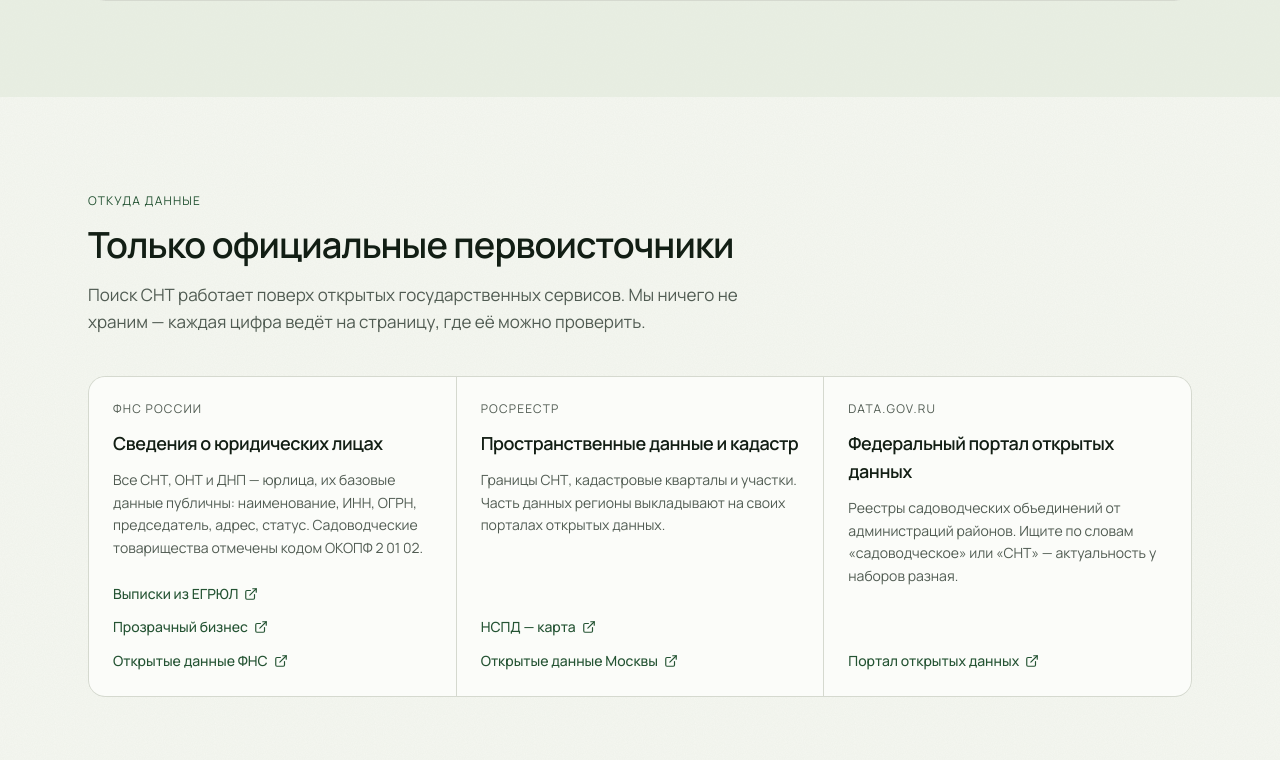
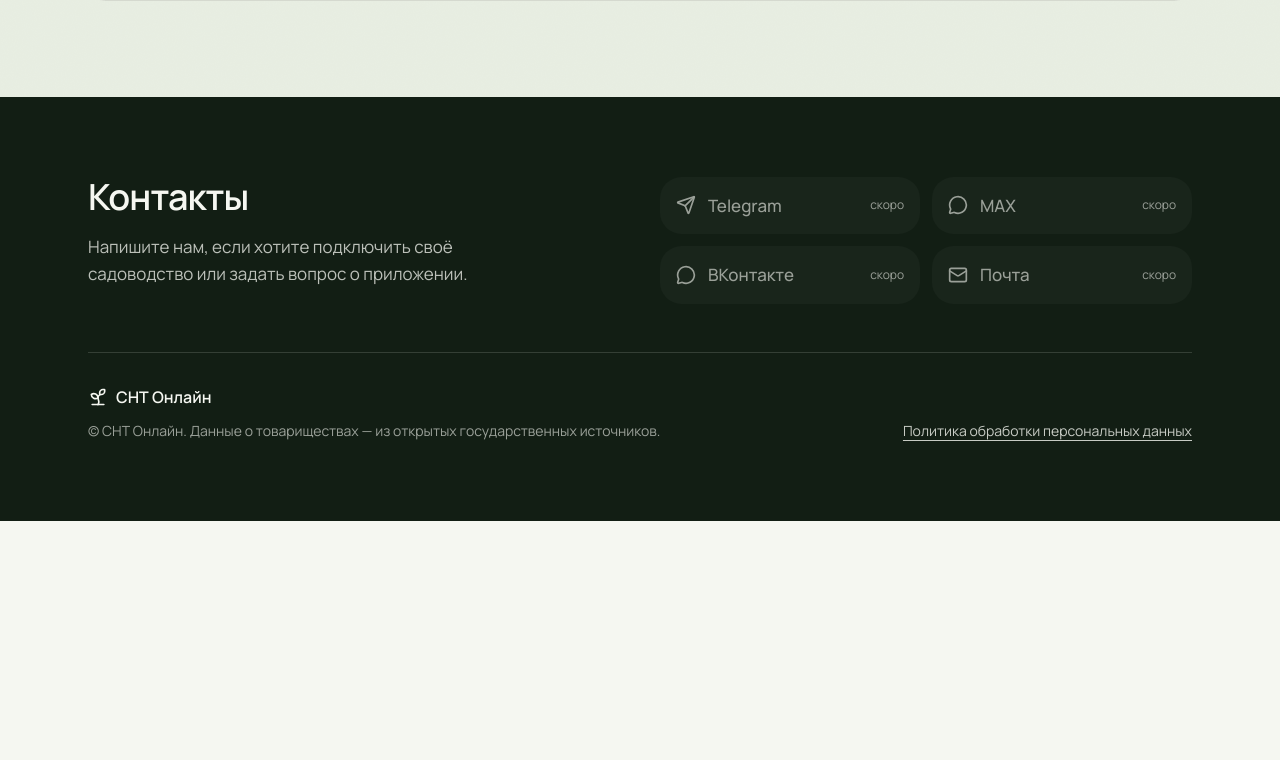
Before and after one commit to Olya1114/visitka-snt, a Next.js app: page / in a window 1280 px wide. Shown: the part 2940-3700 px from the top of the page. After the commit the page ends 3461 px from the top, so only its background shows below. Built offline with nearby package versions, Linux system fonts and the light colour scheme.

Commit message:
feat: remove DataSources component and usage

```diff
--- a/app/page.tsx
+++ b/app/page.tsx
@@ -2,7 +2,6 @@ import { SiteHeader } from "@/components/site-header"
 import { Hero } from "@/components/hero"
 import { AboutApp } from "@/components/about-app"
 import { SntRegistry } from "@/components/registry/snt-registry"
-import { DataSources } from "@/components/data-sources"
 import { SiteFooter } from "@/components/site-footer"
 import { CookieBanner } from "@/components/cookie-banner"
 
@@ -14,7 +13,6 @@ export default function Page() {
         <Hero />
         <AboutApp />
         <SntRegistry />
-        <DataSources />
       </main>
       <SiteFooter />
       <CookieBanner />
--- a/components/data-sources.tsx
+++ /dev/null
@@ -1,70 +0,0 @@
-import { ExternalLink } from "lucide-react"
-
-const SOURCES = [
-  {
-    org: "ФНС России",
-    title: "Сведения о юридических лицах",
-    text: "Все СНТ, ОНТ и ДНП — юрлица, их базовые данные публичны: наименование, ИНН, ОГРН, председатель, адрес, статус. Садоводческие товарищества отмечены кодом ОКОПФ 2 01 02.",
-    links: [
-      { label: "Выписки из ЕГРЮЛ", href: "https://egrul.nalog.ru/index.html" },
-      { label: "Прозрачный бизнес", href: "https://pb.nalog.ru/" },
-      { label: "Открытые данные ФНС", href: "https://www.nalog.gov.ru/opendata/" },
-    ],
-  },
-  {
-    org: "Росреестр",
-    title: "Пространственные данные и кадастр",
-    text: "Границы СНТ, кадастровые кварталы и участки. Часть данных регионы выкладывают на своих порталах открытых данных.",
-    links: [
-      { label: "НСПД — карта", href: "https://nspd.gov.ru/map" },
-      { label: "Открытые данные Москвы", href: "https://data.mos.ru/" },
-    ],
-  },
-  {
-    org: "data.gov.ru",
-    title: "Федеральный портал открытых данных",
-    text: "Реестры садоводческих объединений от администраций районов. Ищите по словам «садоводческое» или «СНТ» — актуальность у наборов разная.",
-    links: [{ label: "Портал открытых данных", href: "https://data.gov.ru/" }],
-  },
-]
-
-export function DataSources() {
-  return (
-    <section id="istochniki" className="scroll-mt-20 mx-auto max-w-6xl px-4 py-16 md:px-6 md:py-24">
-      <div className="flex max-w-2xl flex-col gap-4">
-        <p className="font-mono text-xs uppercase tracking-widest text-primary">Откуда данные</p>
-        <h2 className="text-balance text-3xl font-semibold tracking-tight md:text-4xl">
-          Только официальные первоисточники
-        </h2>
-        <p className="text-pretty leading-relaxed text-muted-foreground">
-          Поиск СНТ работает поверх открытых государственных сервисов. Мы ничего не храним — каждая цифра ведёт на
-          страницу, где её можно проверить.
-        </p>
-      </div>
-      <div className="mt-10 grid gap-px overflow-hidden rounded-xl border border-border bg-border md:grid-cols-3">
-        {SOURCES.map((s) => (
-          <article key={s.org} className="flex flex-col gap-3 bg-card p-6">
-            <p className="font-mono text-xs uppercase tracking-widest text-muted-foreground">{s.org}</p>
-            <h3 className="text-lg font-semibold tracking-tight">{s.title}</h3>
-            <p className="text-pretty text-sm leading-relaxed text-muted-foreground">{s.text}</p>
-            <ul className="mt-auto flex flex-col gap-2 pt-2">
-              {s.links.map((l) => (
-                <li key={l.href}>
-                  <a
-                    href={l.href}
-                    target="_blank"
-                    rel="noopener noreferrer"
-                    className="inline-flex items-center gap-1.5 text-sm font-medium text-primary underline-offset-4 hover:underline"
-                  >
-                    {l.label}
-                    <ExternalLink className="size-3.5" aria-hidden="true" />
-                  </a>
-                </li>
-              ))}
-            </ul>
-          </article>
-        ))}
-      </div>
-    </section>
-  )
-}
```
